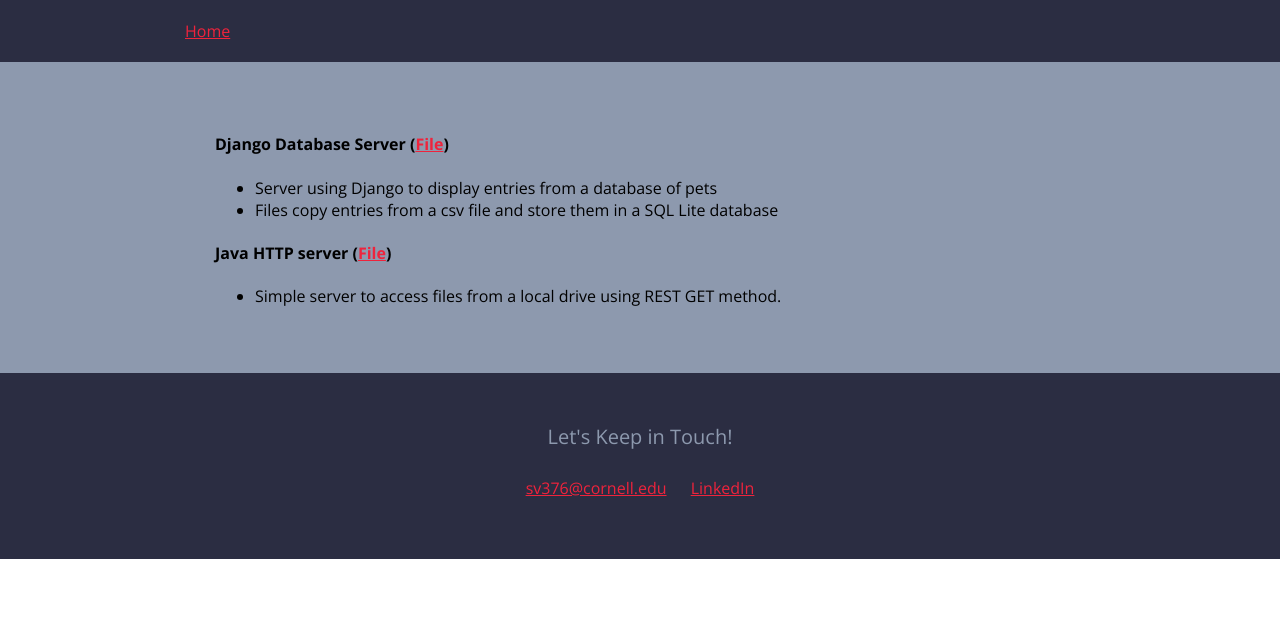
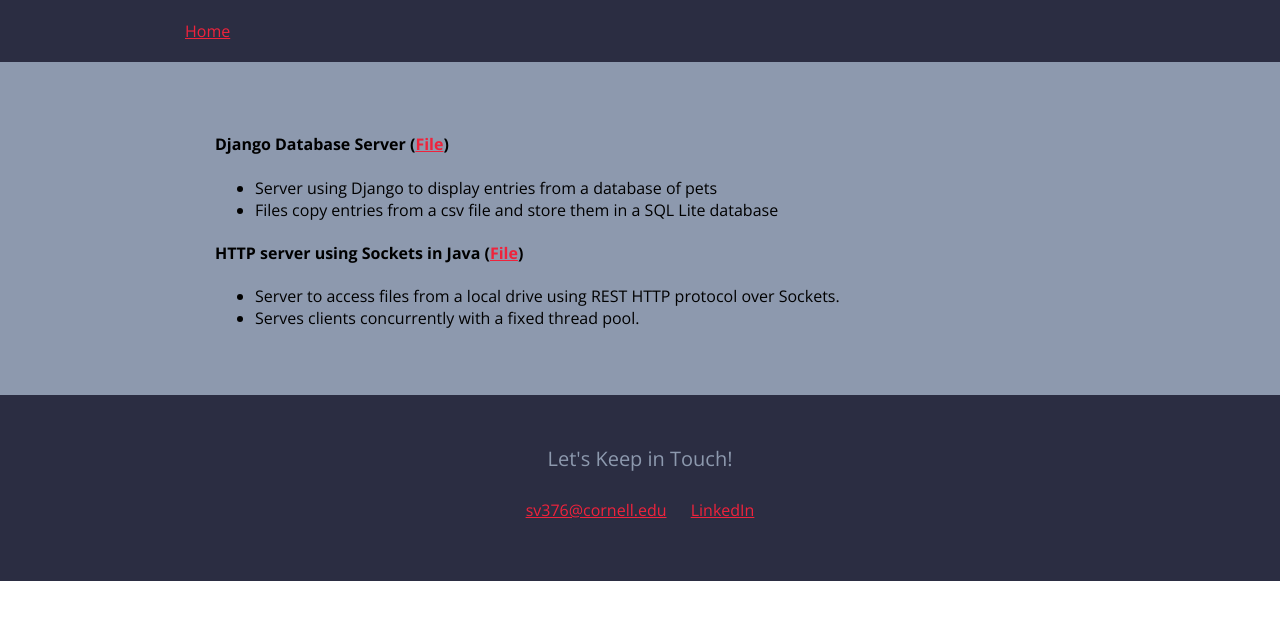
Before and after one commit to srikrishnaa423/my_website_srikrishnaa423_tk, a plain HTML site: page pages/projects.html in a window 1280 px wide. Drawn offline with nearby package versions, Linux system fonts and the light colour scheme.

Commit message:
Added Django server, Java Socket Server

```diff
--- a/pages/projects.html
+++ b/pages/projects.html
@@ -21,16 +21,17 @@
             <div class="content-wrap">
 
                 <!-- // Software side projects -->
-                <h4> Django Database Server (<a href="../docs/projects/django_server.zip">File</a>)</h4>
+                <h4> Django Database Server (<a href="../docs/projects/django_server.zip" download>File</a>)</h4>
                 <ul>
                   <li>Server using Django to display entries from a database of pets</li>
                   <li>Files copy entries from a csv file and store them in a SQL Lite database</li>
                 </ul>
 
                 <!-- // Software examples -->
-                <h4> Java HTTP server (<a href="../docs/projects/django_server.zip">File</a>)</h4>
+                <h4> HTTP server using Sockets in Java (<a href="../docs/projects/ConcurrentSocketServer.zip" download>File</a>)</h4>
                 <ul>
-                  <li>Simple server to access files from a local drive using REST GET method.</li>
+                  <li>Server to access files from a local drive using REST HTTP protocol over Sockets.</li>
+                  <li>Serves clients concurrently with a fixed thread pool. </li>
                 </ul>
 
                 <!-- // Software examples -->
```
Also changed, not shown: index.html (+1 -1 lines), 2 other files.
